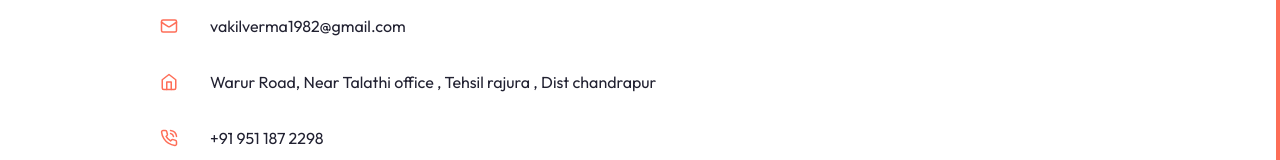
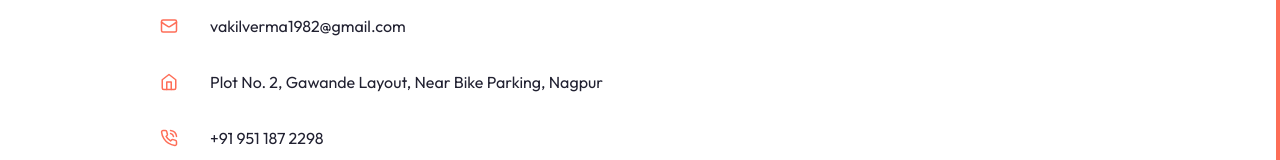
Before and after one commit to premvarma2002/nextjs-shadcn.ui-portfolio, a Next.js app: page /contact in a window 1280 px wide. Shown: the part 486-646 px from the top of the page. Built offline with nearby package versions, Linux system fonts and the light colour scheme.

Commit message:
feat: add contact page and about component with tabs and animations

```diff
--- a/app/contact/page.jsx
+++ b/app/contact/page.jsx
@@ -35,8 +35,7 @@ const Contact = () => {
             <div className="flex items-center gap-x-8">
               <HomeIcon size={18} className="text-primary" />
               <div>
-                Warur Road, Near Talathi office , Tehsil rajura , Dist
-                chandrapur
+                Plot No. 2, Gawande Layout, Near Bike Parking, Nagpur
               </div>
             </div>
             {/* phone  */}
--- a/components/About.jsx
+++ b/components/About.jsx
@@ -41,7 +41,7 @@ const infoData = [
   },
   {
     icon: <HomeIcon size={20} />,
-    text: " Rajura ,Maharashtra , India ",
+    text: "Nagpur, Maharashtra, India",
   },
 ];
 
```
